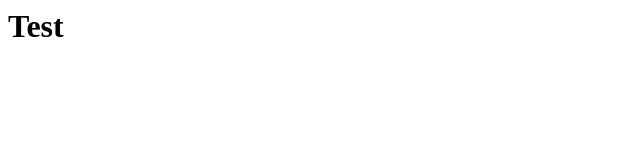
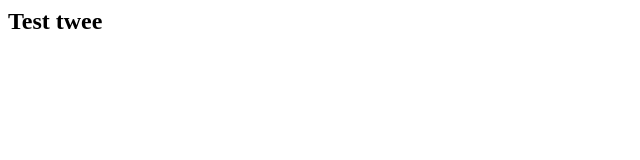
Before and after one commit to elPerro72/AchmeaDemoProject, a plain HTML site: page index.html in a window 1280 px wide. Shown: the whole page, without its empty margins (0-640 px from the left). Drawn offline with Linux system fonts and the light colour scheme.

Commit message:
Update index.html
Update index.html

```diff
--- a/index.html
+++ b/index.html
@@ -1 +1 @@
-<h1>Test</h1>
+<h2>Test twee</h2>
```
